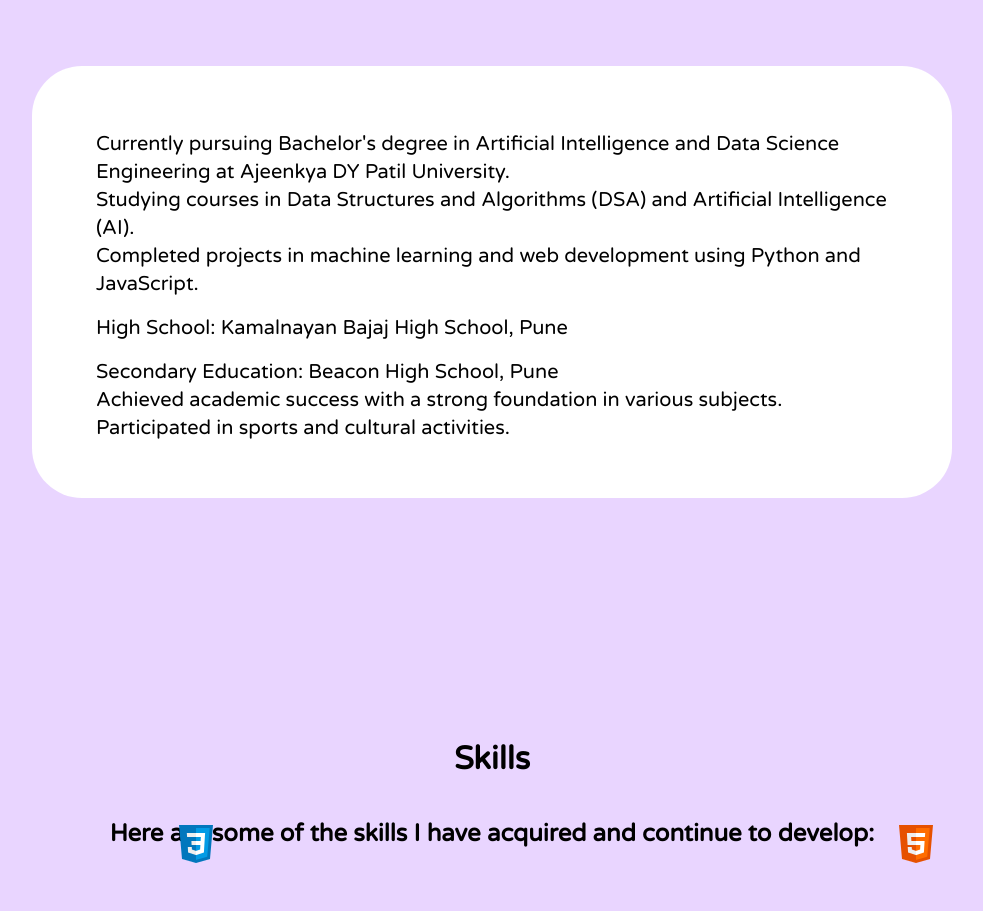
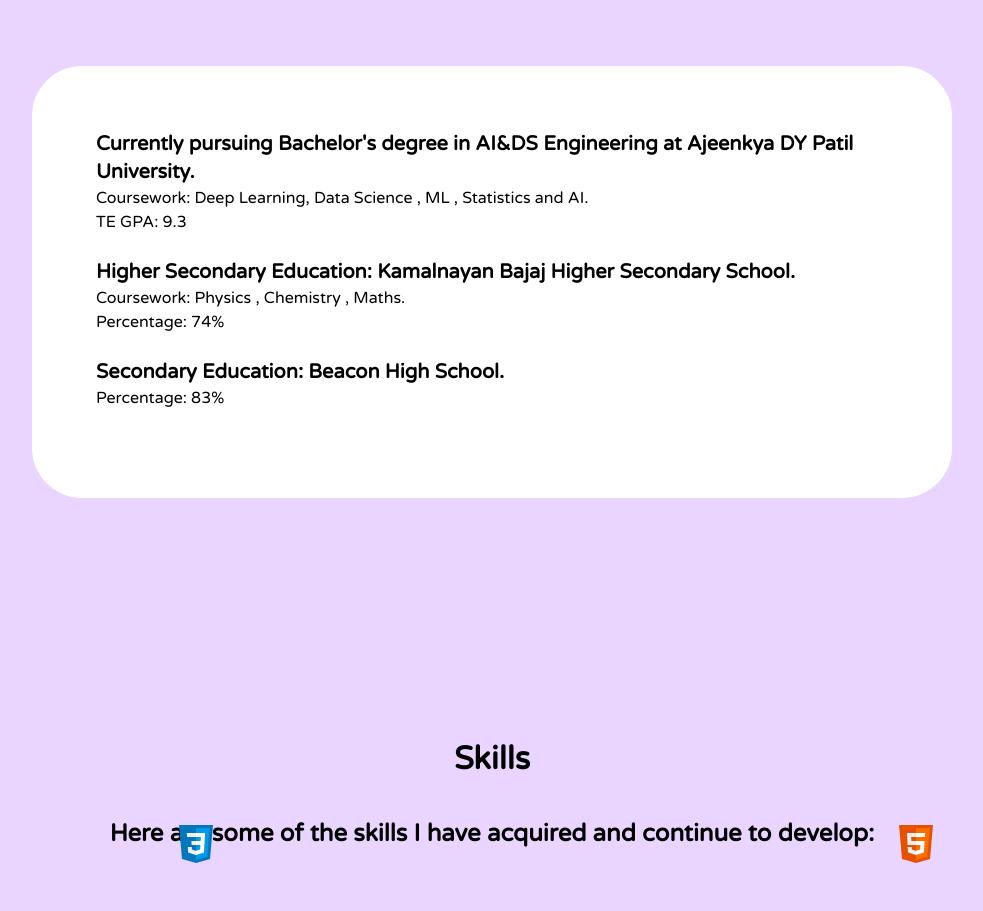
Before and after one commit to mehul-raul/mehul.dev.portfolio, a website: page index.html in a window 1280 px wide. Shown: the part 1820-2731 px from the top of the page, without its empty margins (148-1131 px from the left). Drawn offline with Linux system fonts and the light colour scheme.

Commit message:
index.html

```diff
--- a/index.html
+++ b/index.html
@@ -109,7 +109,9 @@
             </p>
             <p class="mt-10 font-bold text-l text-sky-600">
                 <a href="https://huggingface.co/spaces/mehuldev/NPChef" class="mt-10 font-bold text-l text-sky-600" id="proj1">NPChef Recipe Assistant (ver2)</a><br>
+                <br>
                 <a href="https://diagnostic-6ymu7exp5qh8ctkg8dp9bb.streamlit.app" class="mt-10 font-bold text-l text-sky-600" id="proj2">TruDiagnosis all-in-one health web app</a><br>
+                <br>
                 <a href="https://mehul-raul.github.io/weather-app/" class="mt-10 font-bold text-l text-sky-600" id="proj3">Weather.io Live weather app</a>
 
 
@@ -129,22 +131,25 @@
             <ul class="text-base mt-6">
                 <div id="edu">
                 <li>
-                    <span class="font-mullish text-xl text-black">Currently pursuing Bachelor's degree in Artificial Intelligence and Data Science Engineering at Ajeenkya DY Patil University.</span>
-                    <ul class="text-xl">
-                        <li>Studying courses in Data Structures and Algorithms (DSA) and Artificial Intelligence (AI).</li>
-                        <li>Completed projects in machine learning and web development using Python and JavaScript.</li>
+                    <span class="font-mullish text-xl text-black font-bold">Currently pursuing Bachelor's degree in AI&DS Engineering at Ajeenkya DY Patil University.</span>
+                    <ul class="text-l">
+                        <li>Coursework: Deep Learning, Data Science , ML , Statistics and AI.</li>
+                        <li>TE GPA: 9.3</li>
                     </ul>
-                </li>
-                <li class="mt-4 text-xl">
-                    <span class="font-mullish text-black">High School: Kamalnayan Bajaj High School, Pune</span>
-                </li>
-                <li class="mt-4 text-xl ">
-                    <span class="font-mullish text-black">Secondary Education: Beacon High School, Pune</span>
-                    <ul class="text-xl">
-                        <li>Achieved academic success with a strong foundation in various subjects.</li>
-                        <li>Participated in sports and cultural activities.</li>
+                </li><br>
+                 <li>
+                    <span class="font-mullish text-xl text-black font-bold">Higher Secondary Education: Kamalnayan Bajaj Higher Secondary School. </span>
+                    <ul class="text-l">
+                        <li>Coursework: Physics , Chemistry , Maths.</li>
+                        <li>Percentage: 74%</li>
                     </ul>
-                </li>
+                </li><br>
+                 <li>
+                    <span class="font-mullish text-xl text-black font-bold">Secondary Education: Beacon High School. </span>
+                    <ul class="text-l">
+                        <li>Percentage: 83%</li>
+                    </ul>
+                </li><br>
             </div>
             </ul>
         </div>
```
